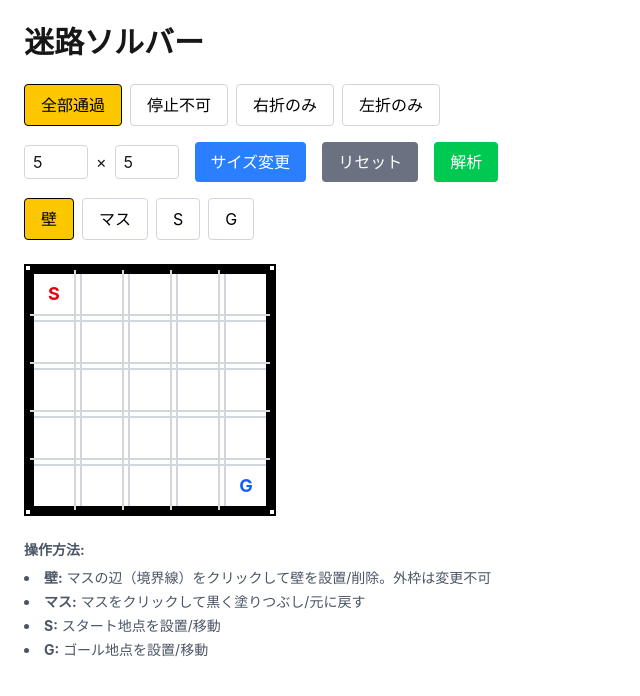
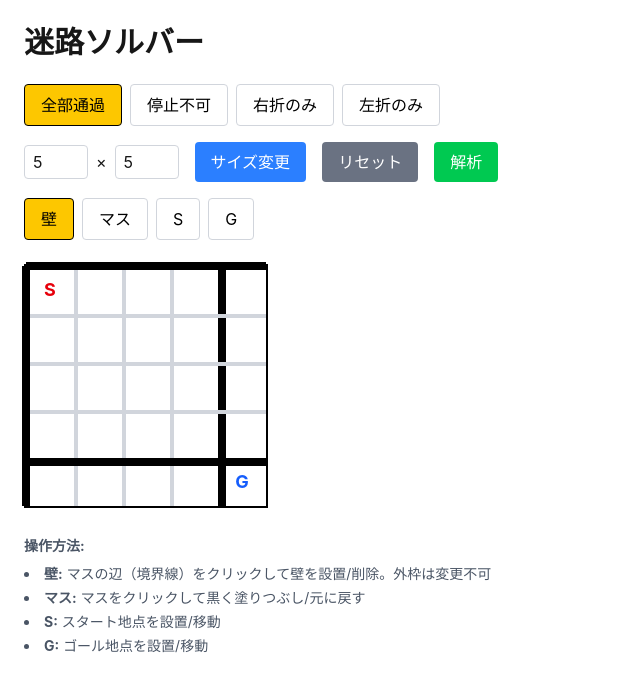
Before and after one commit to izmktr/riddletools, a Next.js app: page /maze in a window 1280 px wide. Shown: the top 696 px of the page, without its empty margins (0-640 px from the left). Built offline with nearby package versions, Linux system fonts and the light colour scheme.

Commit message:
feat: 壁クリック処理の改善とモード判定関数の追加

```diff
--- a/src/app/maze/page.tsx
+++ b/src/app/maze/page.tsx
@@ -22,6 +22,8 @@ interface Coordinate {
   x: number;
   y: number;
 }
+
+const ThinWallGitter = 1; // 壁の細さを定義
 
 export default function MazePage() {
   const [width, setWidth] = useState(5);
@@ -212,13 +214,11 @@ export default function MazePage() {
   }, [tempWidth, tempHeight, width, height, cells, edges]);
 
   // 壁をクリックした時の処理
-  const handleWallClick = useCallback((row: number, col: number, edge: 'top' | 'right' | 'bottom' | 'left') => {
+  const handleWallClick = useCallback((row: number, col: number, edge: 'right' | 'bottom') => {
     setEdges(prev => {
       const newEdges = prev.map(row => row.map(cell => ({ ...cell })));
 
       // 盤面の外側の辺は変化させない
-      if (edge === 'top' && row === 0) return prev;
-      if (edge === 'left' && col === 0) return prev;
       if (edge === 'bottom' && row === height - 1) return prev;
       if (edge === 'right' && col === width - 1) return prev;
 
@@ -227,12 +227,8 @@ export default function MazePage() {
       newEdges[row][col][edge] = currentEdge === 'wall' ? 'normal' : 'wall';
 
       // 隣接するセルの対応する辺も同期
-      if (edge === 'top' && row > 0) {
-        newEdges[row - 1][col].bottom = newEdges[row][col][edge];
-      } else if (edge === 'bottom' && row < height - 1) {
+      if (edge === 'bottom' && row < height - 1) {
         newEdges[row + 1][col].top = newEdges[row][col][edge];
-      } else if (edge === 'left' && col > 0) {
-        newEdges[row][col - 1].right = newEdges[row][col][edge];
       } else if (edge === 'right' && col < width - 1) {
         newEdges[row][col + 1].left = newEdges[row][col][edge];
       }
@@ -327,14 +323,23 @@ export default function MazePage() {
     }
   }, [mode]);
 
+  // モード判定関数
+  const isWallMode = useCallback((): boolean => {
+    return mode === 'wall';
+  }, [mode]);
+
+  const isCellMode = useCallback((): boolean => {
+    return mode === 'cell';
+  }, [mode]);
+
   const getCellStyle = (cell: Cell) => {
     const baseStyle = "w-12 h-12 flex items-center justify-center text-lg font-bold";
-    const interactiveStyle = mode !== 'wall' ? "cursor-pointer" : "cursor-default";
-    const hoverStyle = mode !== 'wall' ? "hover:bg-gray-100" : "";
+    const interactiveStyle = !isWallMode() ? "cursor-pointer" : "cursor-default";
+    const hoverStyle = !isWallMode() ? "hover:bg-gray-100" : "";
 
     switch (cell.type) {
       case 'blocked':
-        return `${baseStyle} ${interactiveStyle} bg-black text-white`;
+        return `${baseStyle} ${interactiveStyle} bg-black text-white z-3`;
       case 'start':
         return `${baseStyle} ${interactiveStyle} bg-white text-red-600`;
       case 'goal':
@@ -361,7 +366,7 @@ export default function MazePage() {
     }
 
     const baseStyle = edge === 'wall' ? "bg-black" : "bg-gray-300";
-    const hoverStyle = mode === 'wall' ? "hover:bg-gray-400" : "";
+    const hoverStyle = isWallMode() ? "hover:bg-gray-400" : "";
 
     return `${baseStyle} ${hoverStyle}`;
   };
@@ -374,60 +379,64 @@ export default function MazePage() {
     if (edge === 'wall') {
       return direction === 'horizontal' ? "h-2" : "w-2"; // 壁は太い
     } else {
+      if (isWallMode()) {
+        return direction === 'horizontal' ? "h-1" : "w-1"; // 壁選択モードではちょっと太く
+      }else{
         return direction === 'horizontal' ? "h-0.5" : "w-0.5"; // 通常の辺は細い
+      }
     }
   };
 
   const renderCell = (cell: Cell, rowIndex: number, colIndex: number) => {
     const cellEdges = edges[rowIndex][colIndex];
+    const isOuterBottom = rowIndex === height - 1;
+    const isOuterRight = colIndex === width - 1;
     const isOuterTop = rowIndex === 0;
     const isOuterLeft = colIndex === 0;
-    const isOuterBottom = rowIndex === height - 1;
-    const isOuterRight = colIndex === width - 1;
 
     // 壁モードかどうかで辺とセルのクリック可能性を制御
-    const isWallMode = mode === 'wall';
+    const wallModeActive = isWallMode();
 
     // このセルがパスに含まれているかチェック
     const isInPath = solutionPath.some(coord => coord.x === colIndex && coord.y === rowIndex);
     const pathIndex = solutionPath.findIndex(coord => coord.x === colIndex && coord.y === rowIndex);
+    const rightPos = cellEdges.right !== 'wall' ? 1 - ThinWallGitter : 1;
+    const bottomPos = cellEdges.bottom !== 'wall' ? 1 : 1;
 
     return (
       <div key={`${rowIndex}-${colIndex}`} className="relative">
-        {/* 上の辺 */}
+        {/* 上の辺（外壁のみ） */}
+        {isOuterTop && (
           <div
-          className={`absolute -top-1 left-0 right-0 ${getWallThickness(cellEdges.top, isOuterTop, 'horizontal')} ${
-            isWallMode && !isOuterTop ? 'cursor-pointer' : 'cursor-default'
-          } ${getWallStyle(cellEdges.top, isOuterTop)}`}
-          onClick={() => isWallMode && !isOuterTop && handleWallClick(rowIndex, colIndex, 'top')}
+            className={`absolute -top-1 left-0 right-0 ${getWallThickness('wall', true, 'horizontal')} ${getWallStyle('wall', true)}`}
             style={{ zIndex: 10 }}
           />
+        )}
 
-        {/* 左の辺 */}
+        {/* 左の辺（外壁のみ） */}
+        {isOuterLeft && (
           <div
-          className={`absolute -left-1 top-0 bottom-0 ${getWallThickness(cellEdges.left, isOuterLeft, 'vertical')} ${
-            isWallMode && !isOuterLeft ? 'cursor-pointer' : 'cursor-default'
-          } ${getWallStyle(cellEdges.left, isOuterLeft)}`}
-          onClick={() => isWallMode && !isOuterLeft && handleWallClick(rowIndex, colIndex, 'left')}
+            className={`absolute -left-1 top-0 bottom-0 ${getWallThickness('wall', true, 'vertical')} ${getWallStyle('wall', true)}`}
             style={{ zIndex: 10 }}
           />
+        )}
 
         {/* 右の辺 */}
         <div
-          className={`absolute -right-1 top-0 bottom-0 ${getWallThickness(cellEdges.right, isOuterRight, 'vertical')} ${
-            isWallMode && !isOuterRight ? 'cursor-pointer' : 'cursor-default'
+          className={`absolute -right-${rightPos} top-0 bottom-0 ${getWallThickness(cellEdges.right, isOuterRight, 'vertical')} ${
+            wallModeActive && !isOuterRight ? 'cursor-pointer' : 'cursor-default'
           } ${getWallStyle(cellEdges.right, isOuterRight)}`}
-          onClick={() => isWallMode && !isOuterRight && handleWallClick(rowIndex, colIndex, 'right')}
-          style={{ zIndex: 10 }}
+          onClick={() => wallModeActive && !isOuterRight && handleWallClick(rowIndex, colIndex, 'right')}
+          style={{ zIndex: cellEdges.right === 'wall' ? 10 : 5 }}
         />
 
         {/* 下の辺 */}
         <div
-          className={`absolute -bottom-1 left-0 right-0 ${getWallThickness(cellEdges.bottom, isOuterBottom, 'horizontal')} ${
-            isWallMode && !isOuterBottom ? 'cursor-pointer' : 'cursor-default'
+          className={`absolute -bottom-${bottomPos} left-0 right-0 ${getWallThickness(cellEdges.bottom, isOuterBottom, 'horizontal')} ${
+            wallModeActive && !isOuterBottom ? 'cursor-pointer' : 'cursor-default'
           } ${getWallStyle(cellEdges.bottom, isOuterBottom)}`}
-          onClick={() => isWallMode && !isOuterBottom && handleWallClick(rowIndex, colIndex, 'bottom')}
-          style={{ zIndex: 10 }}
+          onClick={() => wallModeActive && !isOuterBottom && handleWallClick(rowIndex, colIndex, 'bottom')}
+          style={{ zIndex: cellEdges.bottom === 'wall' ? 10 : 5 }}
         />
 
         {/* パスの線を描画 */}
@@ -479,8 +488,8 @@ export default function MazePage() {
         {/* セル本体 */}
         <div
           className={getCellStyle(cell)}
-          onClick={() => !isWallMode && handleCellClick(rowIndex, colIndex)}
-          style={{ zIndex: 5 }}
+          onClick={() => !wallModeActive && handleCellClick(rowIndex, colIndex)}
+          style={{ zIndex: 3 }}
         >
           {getCellContent(cell)}
         </div>
@@ -590,7 +599,7 @@ export default function MazePage() {
 
       {/* 盤面 */}
       <div className="mb-6">
-        <div className="inline-block border-2 border-black p-1">
+        <div className="inline-block border-2 border-black">
           {cells.map((row, rowIndex) => (
             <div key={rowIndex} className="flex">
               {row.map((cell, colIndex) => renderCell(cell, rowIndex, colIndex))}
```
Lines whose indentation alone changed are shown as unchanged.
